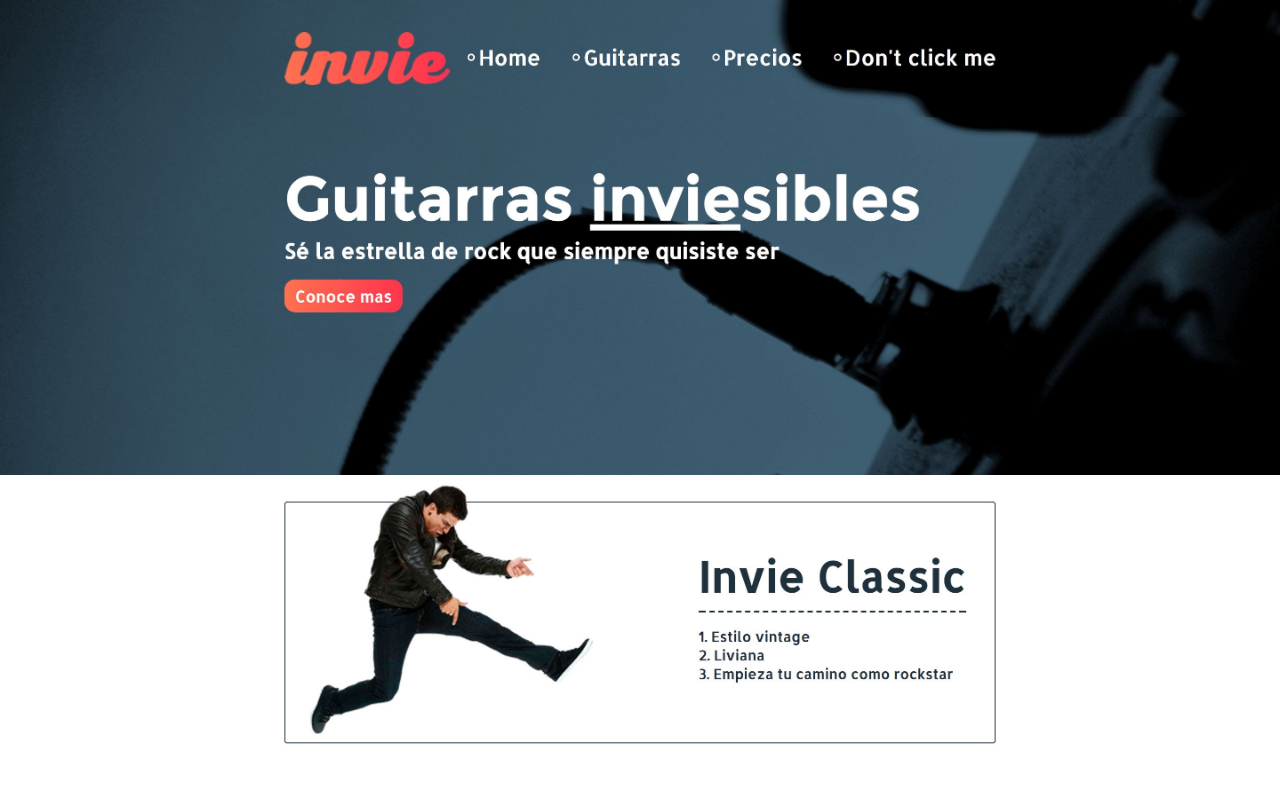
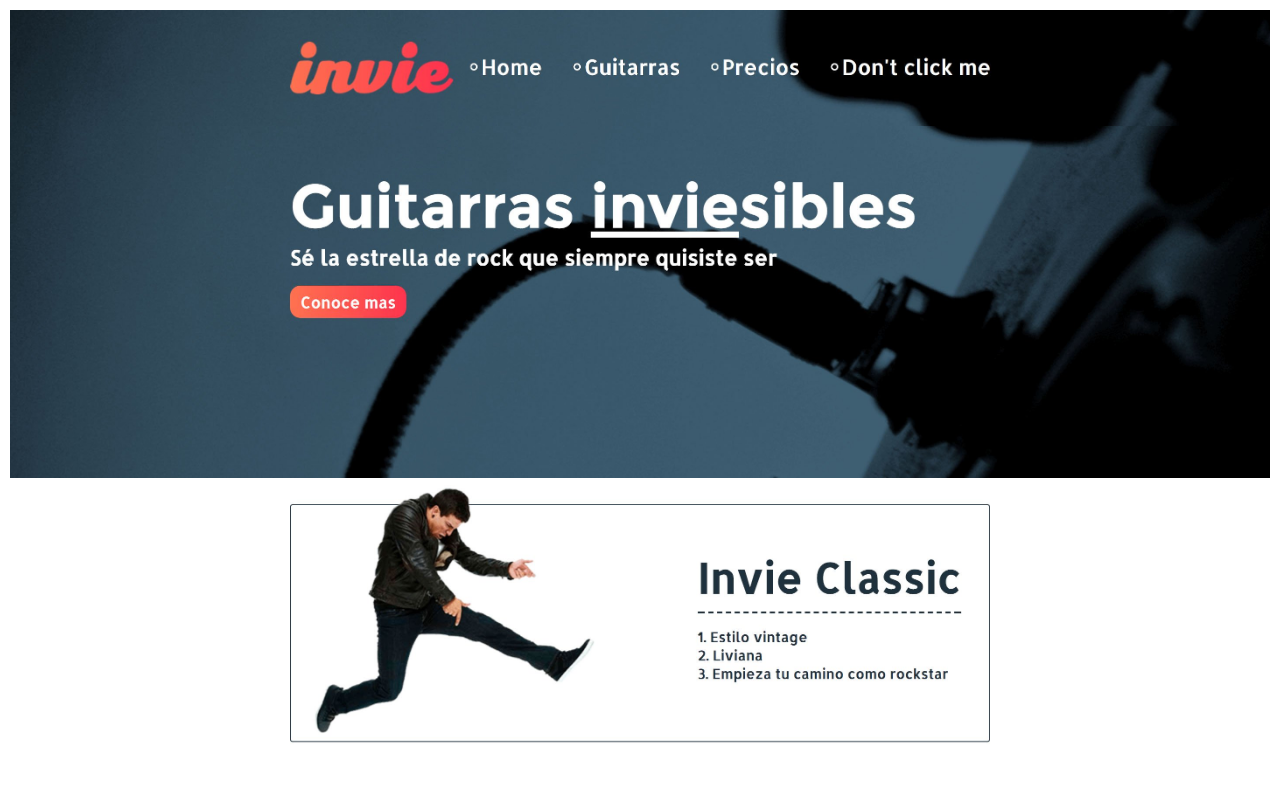
Before and after one commit to fvallejov/invie-github, a plain HTML site: page index.html in a window 1280 px wide. Shown: the top 800 px of the page. Drawn offline with Linux system fonts and the light colour scheme.

Commit message:
hotfix 1

```diff
--- a/index.html
+++ b/index.html
@@ -4,6 +4,7 @@
   <style media="screen">
   body {
     margin: 0;
+    border: 10px solid #FFF;
   }
   img {
     max-width: 100%;
```
